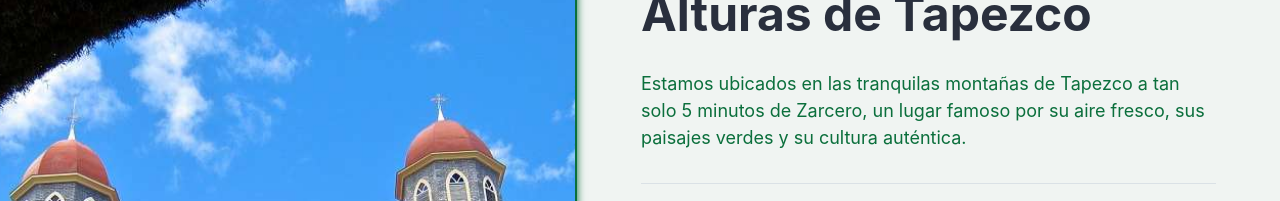
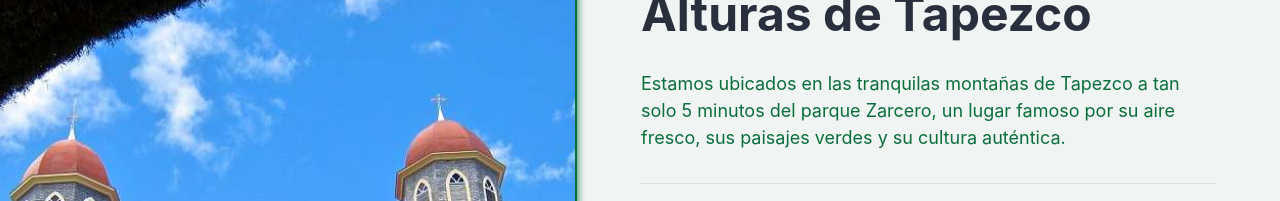
Before and after one commit to Bayronalpizar99/Casa_Vista_Verde, a React (Vite) app: page / in a window 1280 px wide. Shown: the part 2709-2910 px from the top of the page. Built offline with nearby package versions, Linux system fonts and the light colour scheme.

Commit message:
Code cleanup and correction of the proximity of Zarcero Park to the house

```diff
--- a/src/components/Hero.tsx
+++ b/src/components/Hero.tsx
@@ -13,15 +13,11 @@ import { ChevronLeftIcon, ChevronRightIcon } from '@chakra-ui/icons';
 import { Link as ScrollLink } from 'react-scroll';
 import { useLanguage } from '../context/LanguageContext';
 import { useRef, useState } from 'react';
-
 import { Swiper, SwiperSlide } from 'swiper/react';
 import { Autoplay, EffectFade, Navigation } from 'swiper/modules';
 import type { Swiper as SwiperType } from 'swiper';
 import 'swiper/css';
 import 'swiper/css/effect-fade';
-
-// Importa tus archivos
-
 import home2 from '../assets/home2.mp4';
 import home3 from '../assets/home3.webp';
 import home4 from '../assets/home4.webp';
--- a/src/translations.ts
+++ b/src/translations.ts
@@ -51,7 +51,7 @@ export const translations = {
 
     // --- Textos de Ubicacion ---
     ubicacionTitle: 'Un Refugio en las Alturas de Tapezco',
-    ubicacionSubtitle: 'Estamos ubicados en las tranquilas montañas de Tapezco a tan solo 5 minutos de Zarcero, un lugar famoso por su aire fresco, sus paisajes verdes y su cultura auténtica.',
+    ubicacionSubtitle: 'Estamos ubicados en las tranquilas montañas de Tapezco a tan solo 5 minutos del parque Zarcero, un lugar famoso por su aire fresco, sus paisajes verdes y su cultura auténtica.',
     encuentranos: 'Encuéntranos',
     direccionCompleta: 'Tapezco, Zarcero, Alajuela, Costa Rica',
     tesorosDeZarcero: 'Tesoros de Zarcero',
@@ -198,7 +198,7 @@ export const translations = {
 
     // --- Location Texts ---
     ubicacionTitle: 'A Refuge in the Heights of Tapezco',
-    ubicacionSubtitle: 'We are located in the peaceful mountains of Tapezco, just 5 minutes from Zarcero, a place famous for its fresh air, green landscapes, and authentic culture.',
+    ubicacionSubtitle: 'We are located in the tranquil Tapezco Mountains, just 5 minutes from Zarcero Park, a place famous for its fresh air, green landscapes, and authentic culture..',
     encuentranos: 'Find Us',
     direccionCompleta: 'Tapezco, Zarcero, Alajuela, Costa Rica',
     tesorosDeZarcero: 'Treasures of Zarcero',
```
